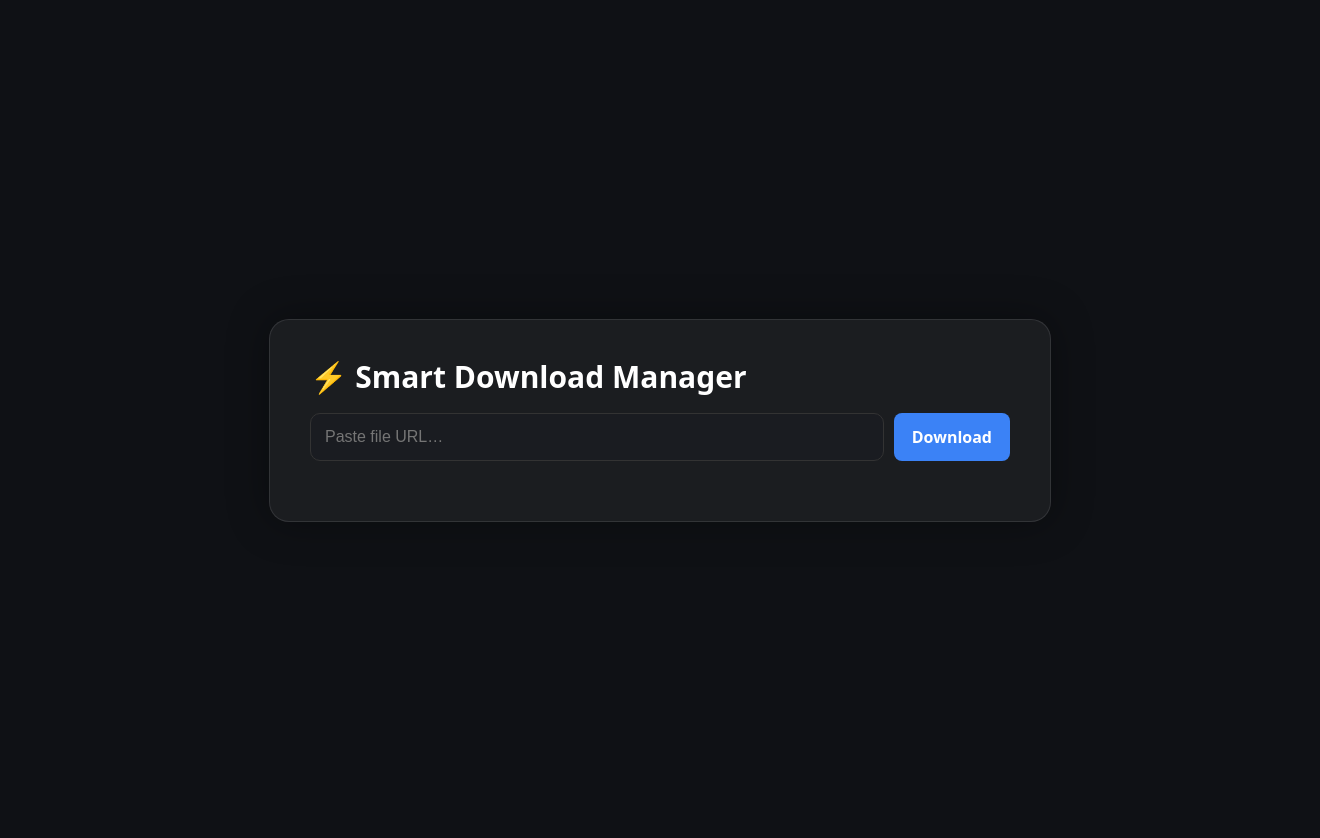
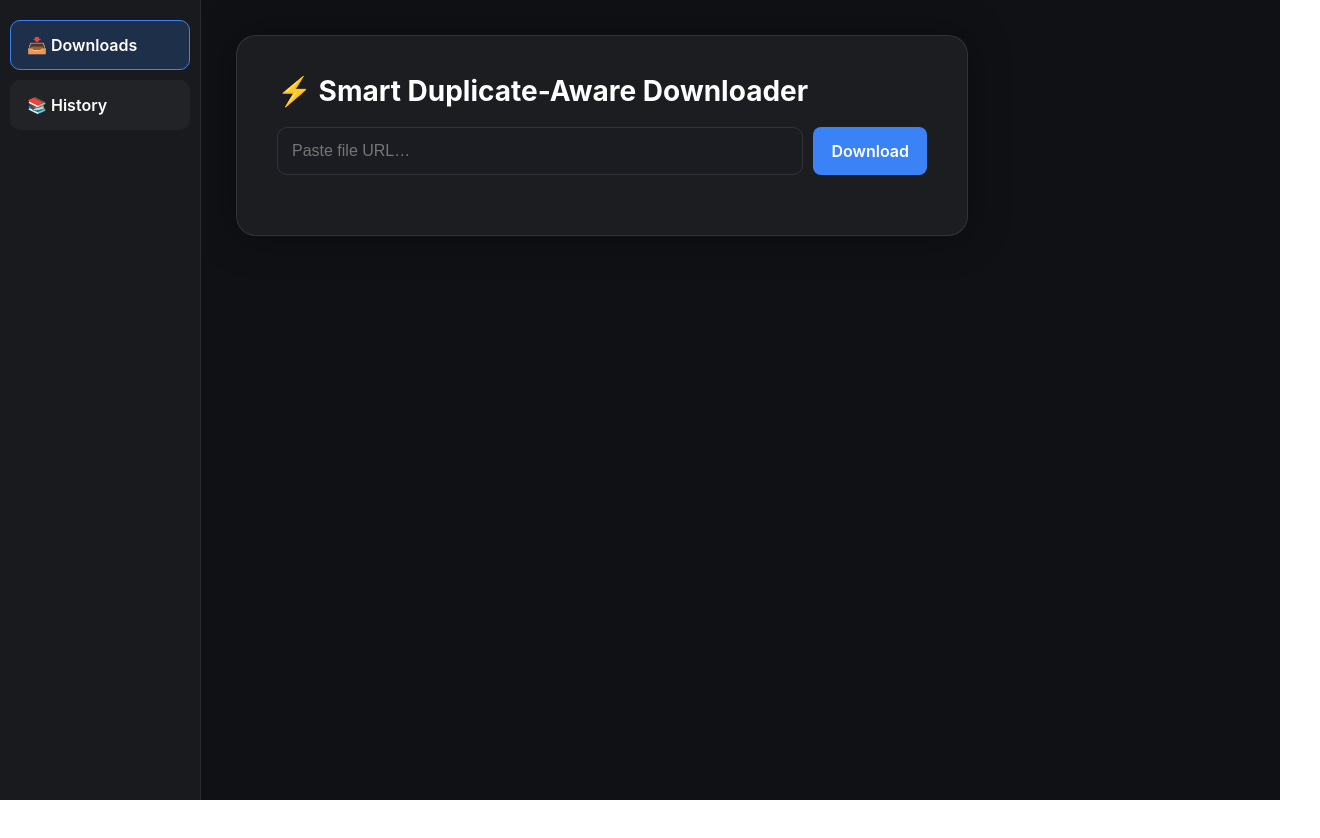
Before and after one commit to Vidit-Limje/ElectronDownloadManager, a React (Vite) app: page / in a window 1280 px wide. Shown: the whole page, 1320 px wide, since content can reach past the window. After the commit the page ends 800 px from the top, so only its background shows below. Built offline with nearby package versions, Linux system fonts and the light colour scheme.

Commit message:
change 29/11/25

```diff
--- a/src/App.jsx
+++ b/src/App.jsx
@@ -6,14 +6,20 @@ export default function App() {
   const [progress, setProgress] = useState(0);
   const [dupModal, setDupModal] = useState(null);
 
+  const [activeTab, setActiveTab] = useState("download"); // "download" | "history"
+  const [history, setHistory] = useState([]);
+
+  /* -------------------------------------------------- */
+  /*  IPC LISTENERS                                     */
+  /* -------------------------------------------------- */
   useEffect(() => {
     const unsubProgress = window.dm?.onProgress((p) => {
       setProgress(Number(p.percent));
-      setStatus(`⬇️ Downloading ${p.name} — ${Number(p.percent).toFixed(2)}%`);
+      setStatus(`Downloading ${p.name} – ${Number(p.percent).toFixed(2)}%`);
     });
 
     const unsubDone = window.dm?.onDone((d) => {
-      setStatus(`✅ Download complete: ${d.name}`);
+      setStatus(`✔ Download complete: ${d.name}`);
       setProgress(0);
     });
 
@@ -26,14 +32,25 @@ export default function App() {
       setDupModal(data);
     });
 
+    const unsubHistory = window.dm?.onHistory((list) => {
+      setHistory(list);
+    });
+
+    // load initial history
+    window.dm?.getHistory().then((list) => setHistory(list || []));
+
     return () => {
-      unsubProgress && unsubProgress();
-      unsubDone && unsubDone();
-      unsubError && unsubError();
-      unsubDup && unsubDup();
+      unsubProgress?.();
+      unsubDone?.();
+      unsubError?.();
+      unsubDup?.();
+      unsubHistory?.();
     };
   }, []);
 
+  /* -------------------------------------------------- */
+  /*  HANDLERS                                          */
+  /* -------------------------------------------------- */
   const startDownload = () => {
     if (!url.trim()) return alert("Enter URL");
     setStatus("Starting download...");
@@ -49,22 +66,71 @@ export default function App() {
         : { action };
 
     window.dm?.sendDecision(dupModal.dupId, payload);
+
     setDupModal(null);
-
     if (action === "skip") setStatus("Download cancelled");
     if (action === "overwrite") setStatus("Overwriting existing file...");
-    if (action === "rename") setStatus("Saving as a new file...");
+    if (action === "rename") setStatus("Saving file as new...");
   };
 
+  /* -------------------------------------------------- */
+  /*  RENDER                                            */
+  /* -------------------------------------------------- */
   return (
-    <div style={rootStyle}>
-      <div style={cardStyle}>
-        <h1 style={titleStyle}>⚡ Smart Download Manager</h1>
+    <div style={layout}>
+      {/* ---------------- LEFT SIDEBAR ---------------- */}
+      <div style={sidebar}>
+        <div
+          style={tab(activeTab === "download")}
+          onClick={() => setActiveTab("download")}
+        >
+          📥 Downloads
+        </div>
 
-        {/* Input */}
-        <div style={inputRowStyle}>
+        <div
+          style={tab(activeTab === "history")}
+          onClick={() => setActiveTab("history")}
+        >
+          📚 History
+        </div>
+      </div>
+
+      {/* ---------------- MAIN CONTENT ---------------- */}
+      <div style={content}>
+        {activeTab === "download" && (
+          <DownloadUI
+            url={url}
+            setUrl={setUrl}
+            startDownload={startDownload}
+            status={status}
+            progress={progress}
+          />
+        )}
+
+        {activeTab === "history" && <HistoryUI history={history} />}
+      </div>
+
+      {/* ---------------- DUPLICATE MODAL ---------------- */}
+      {dupModal && (
+        <DuplicateModal dupModal={dupModal} sendDecision={sendDecision} />
+      )}
+    </div>
+  );
+}
+
+/* ---------------------------------------------------------- */
+/*  DOWNLOAD PAGE UI                                          */
+/* ---------------------------------------------------------- */
+
+function DownloadUI({ url, setUrl, startDownload, status, progress }) {
+  return (
+    <div style={card}>
+      <h1 style={title}>⚡ Smart Duplicate-Aware Downloader</h1>
+
+      {/* URL Input */}
+      <div style={inputRow}>
         <input
-            style={inputStyle}
+          style={input}
           placeholder="Paste file URL…"
           value={url}
           onChange={(e) => setUrl(e.target.value)}
@@ -77,11 +143,11 @@ export default function App() {
       {/* Status */}
       {status && <div style={statusBox}>{status}</div>}
 
-        {/* Progress bar */}
+      {/* Progress */}
       {progress > 0 && (
         <div style={{ marginTop: 10 }}>
           <div style={progressOuter}>
-              <div style={{ ...progressInner, width: `${progress}%` }}></div>
+            <div style={{ ...progressInner, width: `${progress}%` }} />
           </div>
           <div style={{ fontSize: 13, opacity: 0.7 }}>
             {progress.toFixed(2)}%
@@ -89,38 +155,66 @@ export default function App() {
         </div>
       )}
     </div>
+  );
+}
 
-      {/* Duplicate Modal */}
-      {dupModal && (
-        <DuplicateModal dupModal={dupModal} sendDecision={sendDecision} />
+/* ---------------------------------------------------------- */
+/*  HISTORY PAGE UI                                           */
+/* ---------------------------------------------------------- */
+
+function HistoryUI({ history }) {
+  return (
+    <div style={historyWrapper}>
+      <h2 style={{ marginBottom: 20 }}>📚 Download History</h2>
+
+      {history.length === 0 && (
+        <div style={{ opacity: 0.5 }}>No downloads yet.</div>
       )}
+
+      {history.map((item, idx) => (
+        <div key={idx} style={historyItem}>
+          <div style={{ fontWeight: "600" }}>{item.name}</div>
+
+          <div style={{ fontSize: 13, opacity: 0.8 }}>{item.filePath}</div>
+
+          <div style={{ fontSize: 12, opacity: 0.5, marginTop: 4 }}>
+            {new Date(item.timestamp).toLocaleString()}
+          </div>
+        </div>
+      ))}
     </div>
   );
 }
 
-/* ----------------------------- MODAL ----------------------------- */
+/* ---------------------------------------------------------- */
+/*  DUPLICATE MODAL                                           */
+/* ---------------------------------------------------------- */
 
 function DuplicateModal({ dupModal, sendDecision }) {
   return (
     <div style={modalOverlay}>
       <div style={modalBox}>
         <h2 style={{ marginTop: 0 }}>
-          ⚠️ Duplicate File Detected
+          ⚠️ {dupModal.matchType === "filename" ? "Duplicate File" : "Similar File"}
         </h2>
 
         <p>
-          While downloading <b>{dupModal.name}</b>, an existing file was found.
+          A file matching{" "}
+          <b>
+            {dupModal.name}
+          </b>{" "}
+          already exists.
         </p>
 
         <p style={{ opacity: 0.8 }}>
-          Existing file:
+          Path:
           <br />
           <code style={{ fontSize: 13 }}>{dupModal.existingPath}</code>
         </p>
 
         {dupModal.score != null && (
           <p>
-            Similarity score: <b>{dupModal.score}%</b>
+            Similarity Score: <b>{dupModal.score}%</b>
           </p>
         )}
 
@@ -129,7 +223,7 @@ function DuplicateModal({ dupModal, sendDecision }) {
             Skip
           </button>
           <button style={btnBlue} onClick={() => sendDecision("rename")}>
-            Save as New
+            Save New
           </button>
           <button style={btnOrange} onClick={() => sendDecision("overwrite")}>
             Overwrite
@@ -140,22 +234,47 @@ function DuplicateModal({ dupModal, sendDecision }) {
   );
 }
 
-/* ----------------------------- STYLES ----------------------------- */
+/* ---------------------------------------------------------- */
+/*  STYLES (MODERN DESIGN)                                   */
+/* ---------------------------------------------------------- */
 
-const rootStyle = {
+const layout = {
+  display: "flex",
   width: "100vw",
   height: "100vh",
+  fontFamily: "Inter, sans-serif",
   background: "#0f1115",
-  display: "flex",
-  justifyContent: "center",
-  alignItems: "center",
-  padding: 20,
   color: "white",
 };
 
-const cardStyle = {
+const sidebar = {
+  width: 180,
+  padding: "20px 10px",
+  background: "rgba(255,255,255,0.04)",
+  borderRight: "1px solid rgba(255,255,255,0.08)",
+  display: "flex",
+  flexDirection: "column",
+  gap: 10,
+};
+
+const tab = (active) => ({
+  padding: "12px 16px",
+  borderRadius: 10,
+  cursor: "pointer",
+  fontWeight: 600,
+  background: active ? "rgba(59,130,246,0.2)" : "rgba(255,255,255,0.04)",
+  border: active ? "1px solid #3b82f6" : "1px solid transparent",
+});
+
+const content = {
+  flex: 1,
+  padding: 35,
+  overflowY: "auto",
+};
+
+const card = {
   width: "100%",
-  maxWidth: 700,
+  maxWidth: 650,
   padding: 40,
   borderRadius: 20,
   background: "rgba(255,255,255,0.05)",
@@ -163,20 +282,20 @@ const cardStyle = {
   boxShadow: "0 0 40px rgba(0,0,0,0.35)",
 };
 
-const titleStyle = {
+const title = {
   margin: 0,
   marginBottom: 20,
-  fontSize: 30,
-  fontWeight: "700",
+  fontSize: 28,
+  fontWeight: 700,
 };
 
-const inputRowStyle = {
+const inputRow = {
   display: "flex",
   gap: 10,
   marginBottom: 20,
 };
 
-const inputStyle = {
+const input = {
   flex: 1,
   padding: 14,
   fontSize: 16,
@@ -188,10 +307,9 @@ const inputStyle = {
 
 const statusBox = {
   padding: 16,
-  background: "rgba(255,255,255,0.06)",
-  borderRadius: 12,
-  color: "#d1d5db",
-  marginBottom: 12,
+  background: "rgba(255,255,255,0.07)",
+  borderRadius: 10,
+  marginBottom: 10,
 };
 
 const progressOuter = {
@@ -208,28 +326,43 @@ const progressInner = {
   transition: "width 0.2s",
 };
 
+const historyWrapper = {
+  maxWidth: 700,
+  margin: "0 auto",
+};
+
+const historyItem = {
+  background: "rgba(255,255,255,0.05)",
+  padding: 14,
+  borderRadius: 12,
+  marginBottom: 10,
+  border: "1px solid rgba(255,255,255,0.07)",
+};
+
 const modalOverlay = {
   position: "fixed",
   inset: 0,
-  background: "rgba(0,0,0,0.5)",
+  background: "rgba(0,0,0,0.55)",
   display: "flex",
   justifyContent: "center",
   alignItems: "center",
+  backdropFilter: "blur(4px)",
 };
 
 const modalBox = {
   width: 420,
   padding: 30,
-  background: "#1b1d22",
-  borderRadius: 16,
+  background: "rgba(27,29,34,0.95)",
+  borderRadius: 18,
   color: "white",
+  boxShadow: "0px 0px 25px rgba(0,0,0,0.35)",
 };
 
 const modalActions = {
   display: "flex",
   justifyContent: "flex-end",
+  marginTop: 20,
   gap: 10,
-  marginTop: 20,
 };
 
 const btnBlue = {
```
Also changed, not shown: electron/history.js (+25 -10 lines), electron/main.js (+110 -115 lines), electron/preload.js (+45 -14 lines). Lines whose indentation alone changed are shown as unchanged.
